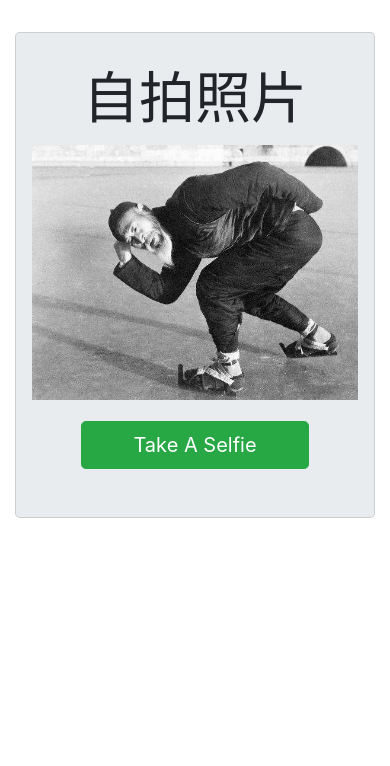
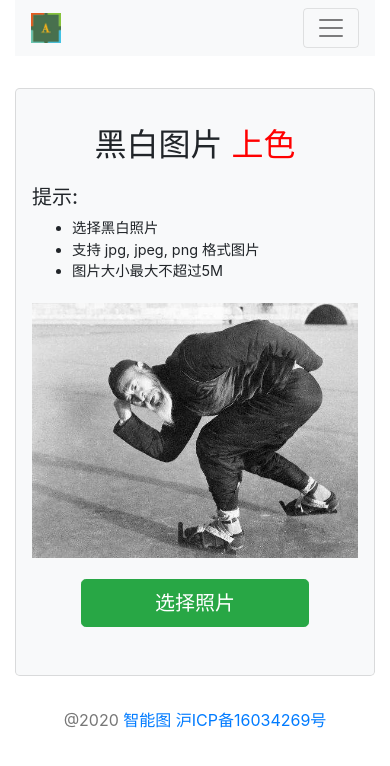
Before and after one commit to fatalxiao/photo-coloring-frontend, a plain HTML site: page src/index.html in a window 390 px wide. Drawn offline with nearby package versions, Linux system fonts and the light colour scheme.

Commit message:
update src

```diff
--- a/src/index.css
+++ b/src/index.css
@@ -28,6 +28,7 @@
 /* card */
 .card {
     text-align: center;
+    padding: 2rem;
     margin-top: 2rem;
 }
 
--- a/src/index.html
+++ b/src/index.html
@@ -9,17 +9,70 @@
         <meta http-equiv="Content-Type" content="text/html; charset=utf-8"/>
 
         <link rel="stylesheet" href="index.css"/>
-        <link rel="stylesheet" href="https://stackpath.bootstrapcdn.com/bootstrap/4.5.2/css/bootstrap.min.css"/>
+        <link rel="stylesheet" href="https://cdn.staticfile.org/twitter-bootstrap/4.5.2/css/bootstrap.min.css"/>
 
     </head>
     <body>
         <div class="container">
 
-            <div class="header clearfix"></div>
+            <div class="header clearfix">
+                <nav class="navbar navbar-expand-lg navbar-light bg-light">
+                    <a class="navbar-brand"
+                       href="#">
+                        <img class="d-inline-block align-top"
+                             width="30"
+                             height="30"
+                             alt=""
+                             src="logo.jpg"
+                             loading="lazy">
+                    </a>
+                    <button class="navbar-toggler"
+                            type="button"
+                            data-toggle="collapse"
+                            data-target="#navbarNav"
+                            aria-controls="navbarNav"
+                            aria-expanded="false"
+                            aria-label="Toggle navigation">
+                        <span class="navbar-toggler-icon"></span>
+                    </button>
+                    <div id="navbarNav"
+                         class="collapse navbar-collapse">
+                        <ul class="navbar-nav">
+                            <!--<li class="nav-item active">-->
+                            <!--<a class="nav-link" href="#">Home <span class="sr-only">(current)</span></a>-->
+                            <!--</li>-->
+                            <li class="nav-item">
+                                <a class="nav-link" href="#">图片上色</a>
+                            </li>
+                            <li class="nav-item">
+                                <a class="nav-link" href="#">无损放大</a>
+                            </li>
+                            <li class="nav-item">
+                                <a class="nav-link" href="#">莫奈风格</a>
+                            </li>
+                            <li class="nav-item">
+                                <a class="nav-link" href="#">梵高风格</a>
+                            </li>
+                        </ul>
+                    </div>
+                </nav>
+            </div>
 
             <div id="source"
-                 class="jumbotron card">
-                <h1 class="display-4">自拍照片</h1>
+                 class="jumbotron card bg-light">
+                <p style="font-size: 32px;">
+                    黑白图片
+                    <span style="color: red;">上色</span>
+                </p>
+                <div class="tips" style="text-align: left;">
+                    <h5>提示:</h5>
+                    <ul class="tips-list" style="font-size: 0.9em;">
+                        <li>选择黑白照片</li>
+                        <li>支持 jpg, jpeg, png 格式图片</li>
+                        <li>图片大小最大不超过5M</li>
+                    </ul>
+                </div>
+
                 <p class="lead">
                     <img id="img-selfie"
                          class="img-selfie"
@@ -37,7 +90,7 @@
                        class="btn btn-lg btn-success submit-button"
                        role="button"
                        href="javascript:void(0)">
-                        Take A Selfie
+                        选择照片
                     </a>
                 </p>
             </div>
@@ -69,6 +122,16 @@
 
         </div>
 
+        <footer>
+            <div class="container text-center">
+                <p style="color: #777;">@2020 <a href="http://laojiu.ink">
+                    <span>智能图</span>
+                </a>
+                    <span><a href="https://beian.miit.gov.cn/">沪ICP备16034269号</a></span>
+                </p>
+            </div>
+        </footer>
+
         <script type="application/javascript" src="https://cdn.staticfile.org/jquery/3.5.1/jquery.min.js"></script>
         <script type="application/javascript" src="index.js"></script>
 
--- a/src/index.js
+++ b/src/index.js
@@ -67,7 +67,8 @@ function getColoringImg() {
         url: 'http://100.81.2.252:8001/api/img/color/upload_and_color',
         data: new FormData($('#image-select-form')[0]),
         processData: false,
-        contentType: 'multipart/form-data; charset=UTF-8',
+        // contentType: 'multipart/form-data; charset=UTF-8',
+        contentType: false,
         dataType: 'json',
         success: function (data, textStatus) {
 
```
Also changed, not shown: src/logo.jpg (added).
